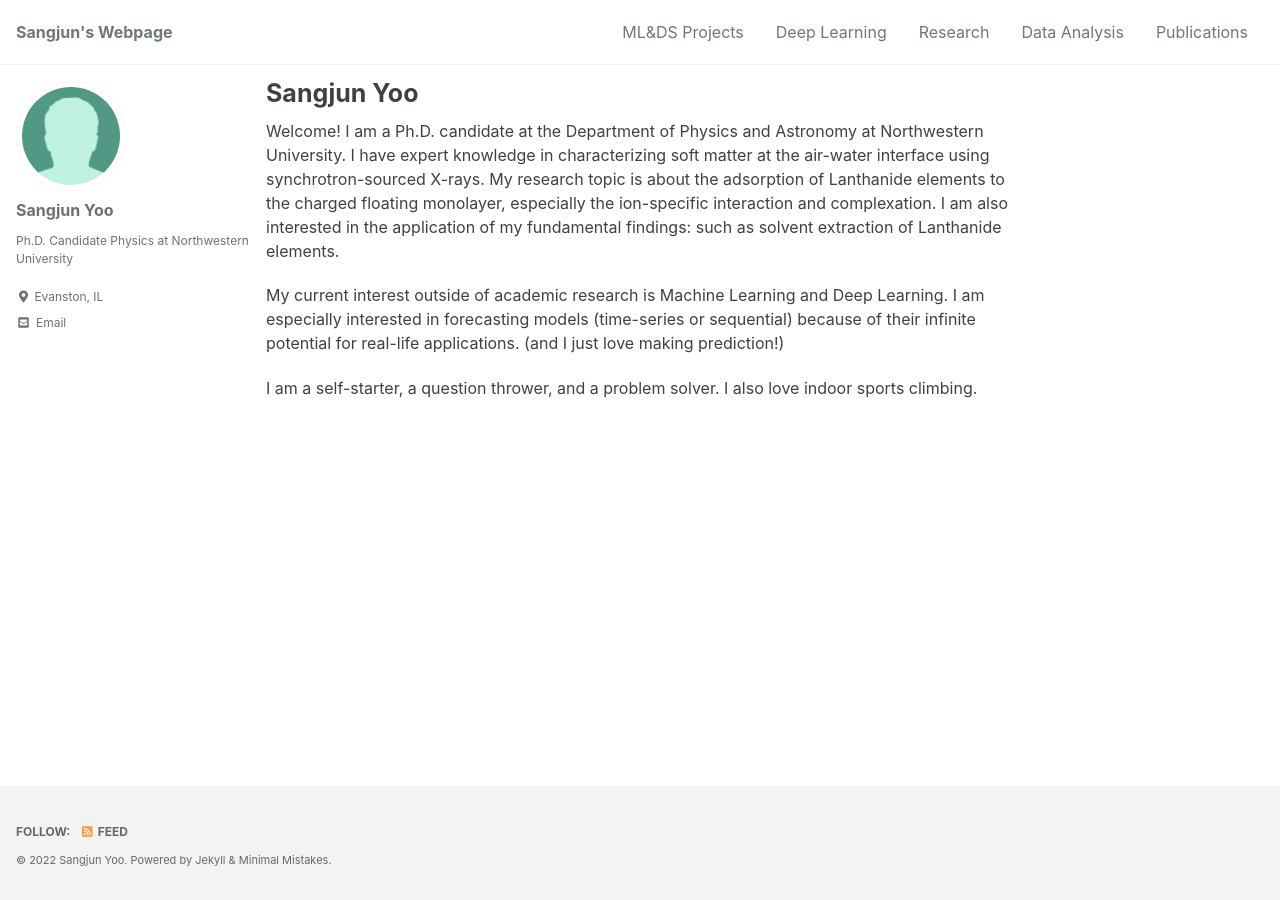
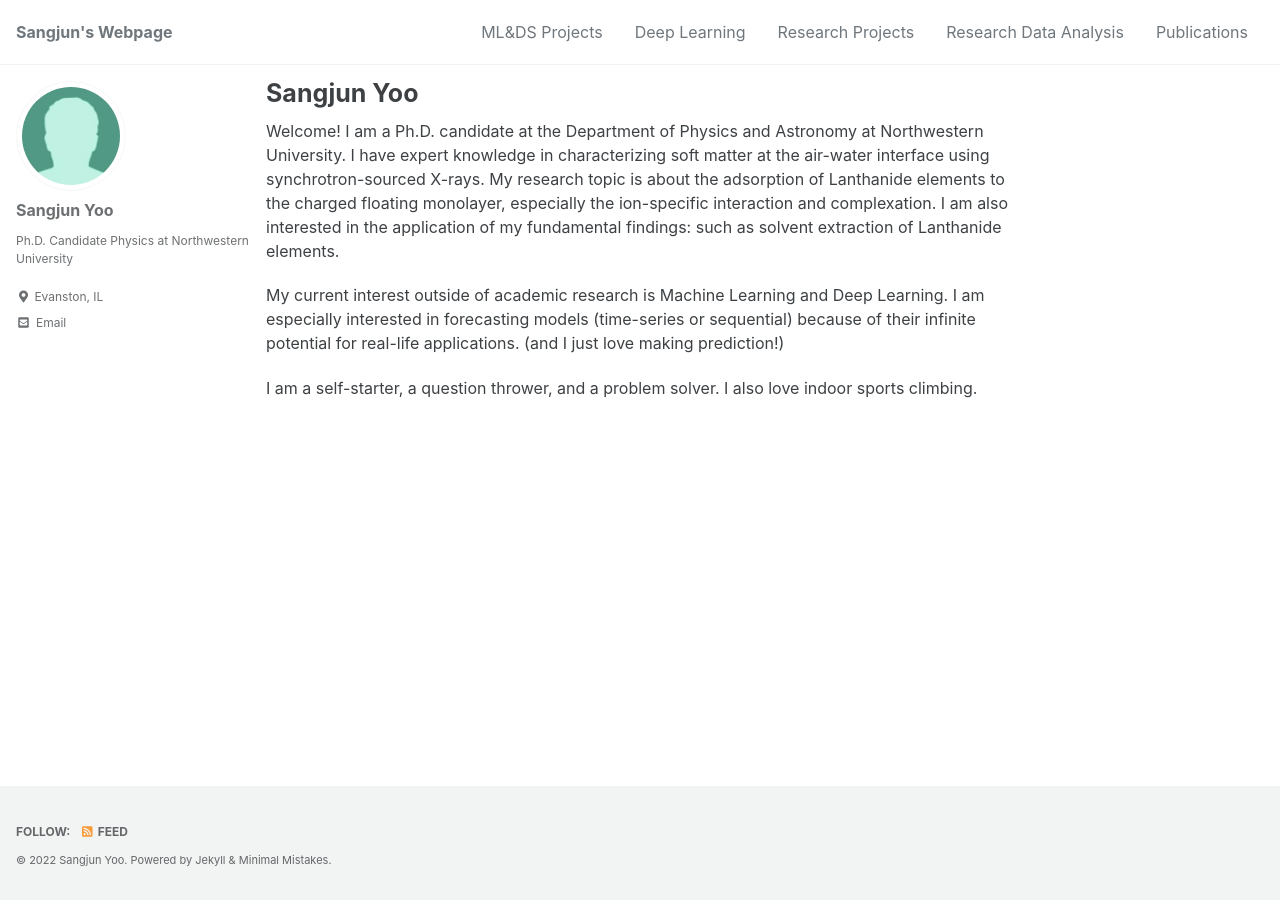
Before and after one commit to sangjunyoo-phd/sangjunyoo-phd.github.io, a Jekyll site: the page built from index.md, in a window 1280 px wide. Built offline with Jekyll 4.4.1, drawn with Linux system fonts in a browser that asks for light colours; cached includes are drawn as plain includes; the list of posts is cut into pages by our own code.

Commit message:
Update navigation.yml

```diff
--- a/_data/navigation.yml
+++ b/_data/navigation.yml
@@ -4,9 +4,9 @@ main:
     url: /mlprojects/
   - title: "Deep Learning"
     url: /deeplearning/
-  - title: "Research"
+  - title: "Research Projects"
     url: /research/
-  - title: "Data Analysis"
+  - title: "Research Data Analysis"
     url: /analysis/
   - title: "Publications"
     url: /publications/
```
